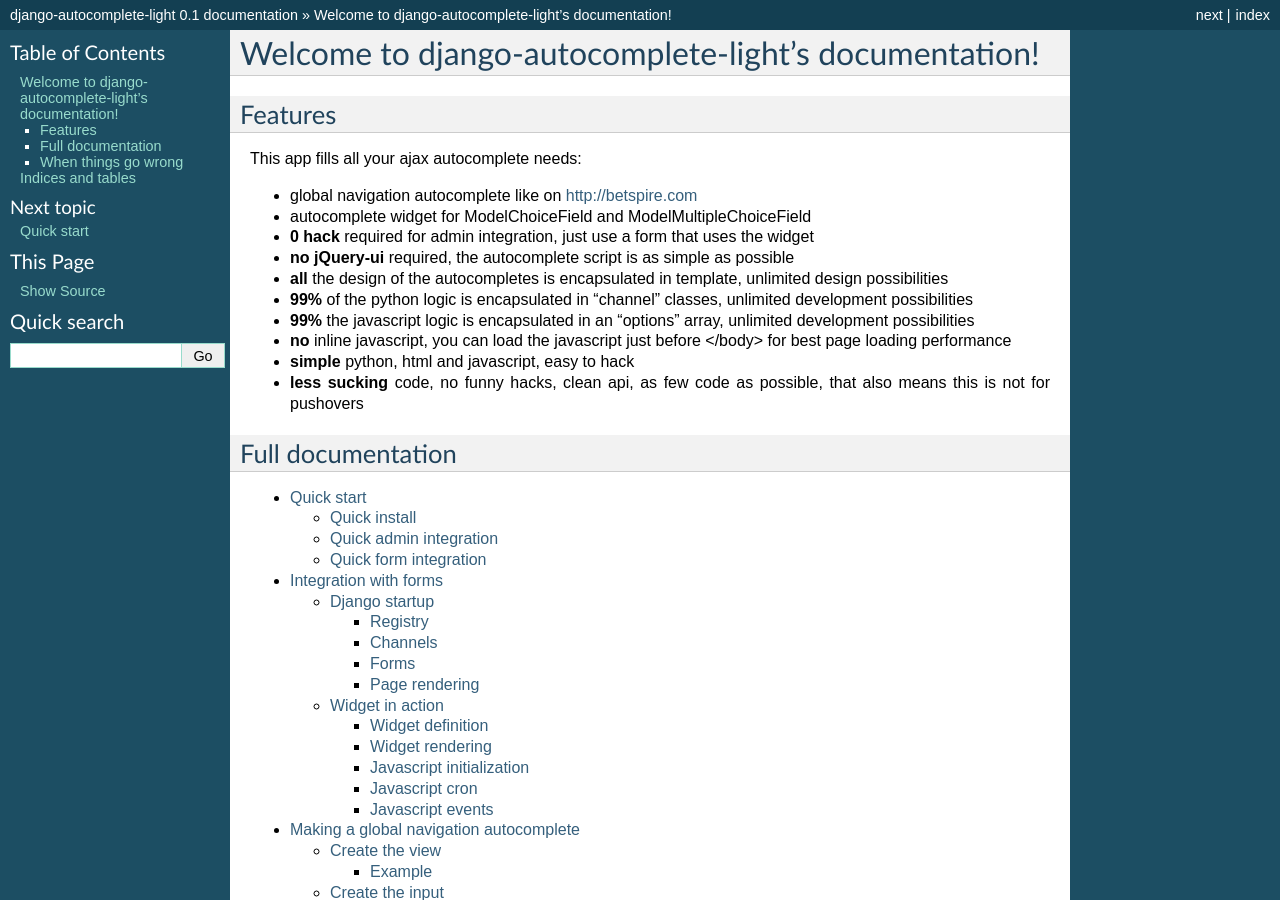
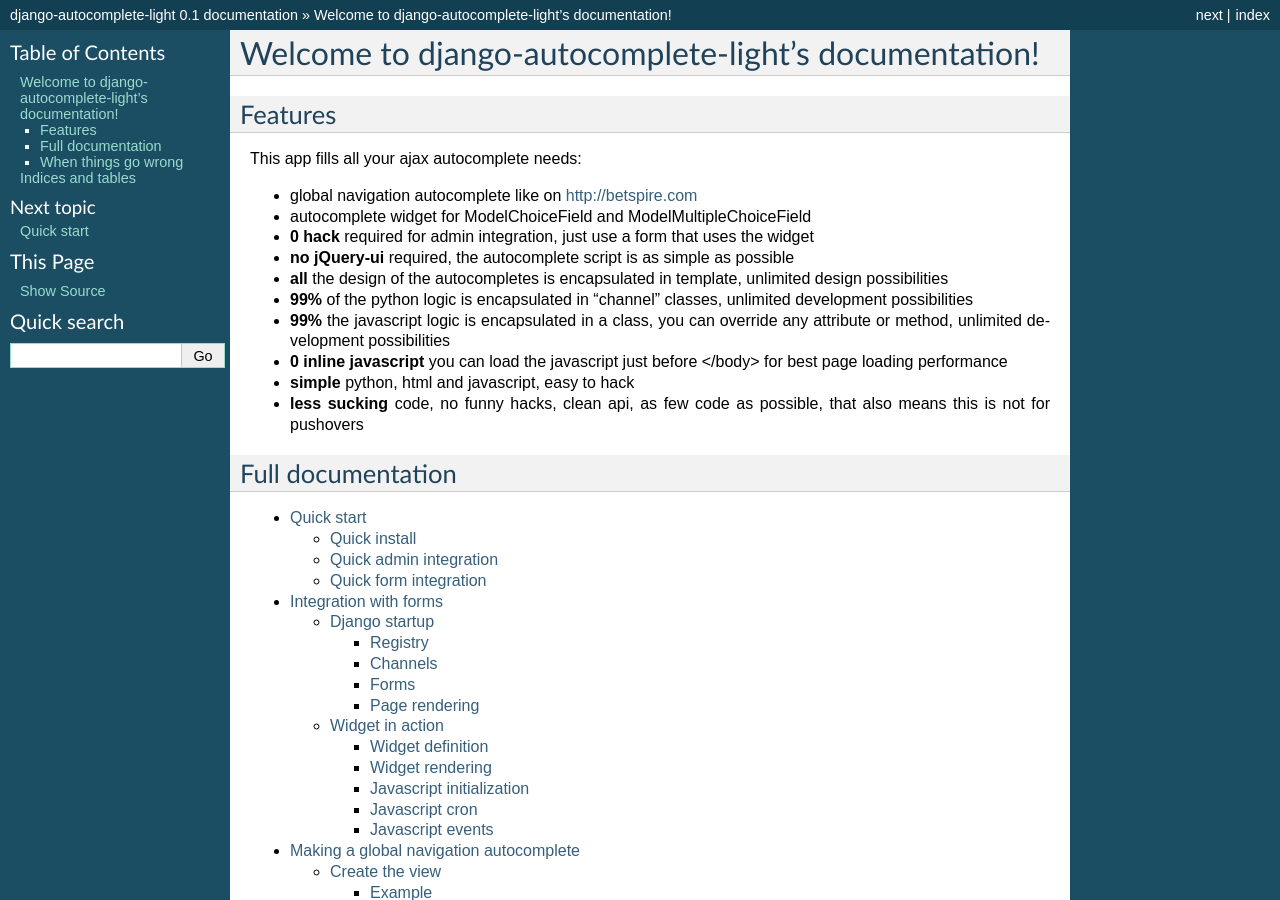
Before and after one commit to yourlabs/django-autocomplete-light, a Sphinx documentation site: the page built from docs/source/index.rst, in a window 1280 px wide and 900 px high. Built offline with Sphinx 7.4.7, drawn with Linux system fonts in a browser that asks for light colours.

```diff
--- a/docs/source/index.rst
+++ b/docs/source/index.rst
@@ -15,9 +15,9 @@ This app fills all your ajax autocomplete needs:
   unlimited design possibilities
 - **99%** of the python logic is encapsulated in "channel" classes, unlimited
   development possibilities
-- **99%** the javascript logic is encapsulated in an "options" array,
-  unlimited development possibilities
-- **no** inline javascript, you can load the javascript just before </body> for
+- **99%** the javascript logic is encapsulated in a class, you can override any
+  attribute or method, unlimited development possibilities
+- **0 inline javascript** you can load the javascript just before </body> for
   best page loading performance
 - **simple** python, html and javascript, easy to hack
 - **less sucking** code, no funny hacks, clean api, as few code as
--- a/docs/source/quick.rst
+++ b/docs/source/quick.rst
@@ -9,6 +9,8 @@ Quick install
 
 Install the package::
 
+    pip install django-autocomplete-light
+    # or the development version
     pip install -e git+git://github.com/yourlabs/django-autocomplete-light.git#egg=django-autocomplete-light
 
 Add to INSTALLED_APPS: 'autocomplete_light'
```
Also changed, not shown: README.rst (+1 -23 lines).
